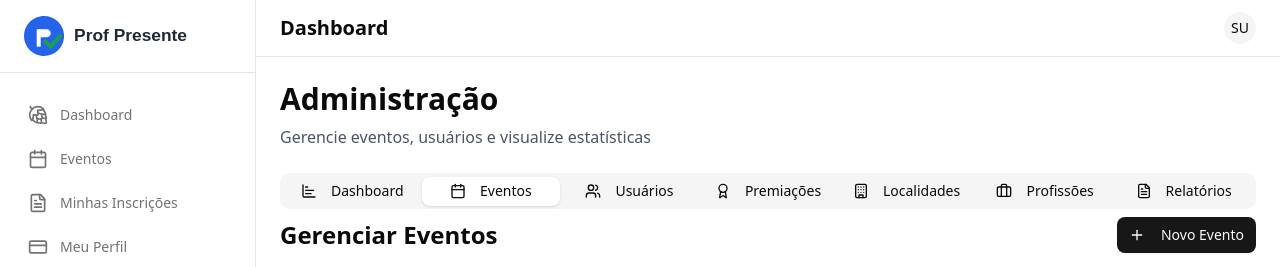
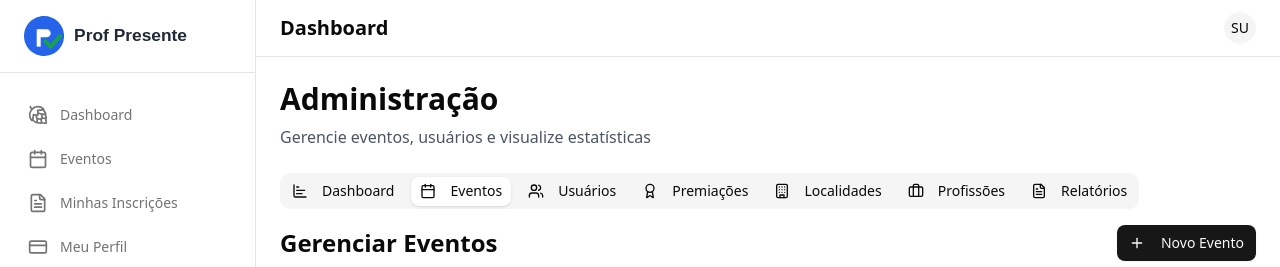
Before and after one commit to cayquesilva/prof-presente, a React (Vite) app in the folder cracha-virtual-frontend/: page /admin in a window 1280 px wide. Shown: the top 267 px of the page. Built offline with nearby package versions, Linux system fonts and the light colour scheme; no server answers; sample sign-in values are in the browser's storage.

Commit message:
style: ajuste de estilização para tabs do administrador resolvida

```diff
--- a/cracha-virtual-frontend/src/components/Layout.jsx
+++ b/cracha-virtual-frontend/src/components/Layout.jsx
@@ -1,6 +1,15 @@
 import { useState } from "react";
 import { Link, useLocation, useNavigate } from "react-router-dom";
 import { useAuth } from "../hooks/useAuth.jsx";
+import {
+  Sheet,
+  SheetContent,
+  SheetDescription, // NOVO
+  SheetHeader, // NOVO
+  SheetTitle, // NOVO
+  SheetTrigger,
+} from "./ui/sheet";
+import { VisuallyHidden } from "@radix-ui/react-visually-hidden"; // NOVO
 import { Button } from "./ui/button";
 import { Avatar, AvatarFallback, AvatarImage } from "./ui/avatar";
 import {
@@ -11,7 +20,6 @@ import {
   DropdownMenuSeparator,
   DropdownMenuTrigger,
 } from "./ui/dropdown-menu";
-import { Sheet, SheetContent, SheetTrigger } from "./ui/sheet";
 import {
   Hop as Home,
   Calendar,
@@ -123,6 +131,13 @@ const Layout = ({ children }) => {
       {/* Sidebar móvel */}
       <Sheet open={sidebarOpen} onOpenChange={setSidebarOpen}>
         <SheetContent side="left" className="p-0 w-64">
+          {/* Adicionamos um título e descrição escondidos para acessibilidade */}
+          <VisuallyHidden asChild>
+            <SheetHeader>
+              <SheetTitle>Menu Principal</SheetTitle>
+              <SheetDescription>Navegação principal do site.</SheetDescription>
+            </SheetHeader>
+          </VisuallyHidden>
           <SidebarContent />
         </SheetContent>
       </Sheet>
@@ -133,6 +148,7 @@ const Layout = ({ children }) => {
         <header className="bg-card border-b px-4 py-3 sm:px-6">
           <div className="flex items-center justify-between">
             <div className="flex items-center space-x-4">
+              {/* Esta é a segunda sidebar, que também precisa da correção */}
               <Sheet>
                 <SheetTrigger asChild>
                   <Button variant="ghost" size="icon" className="lg:hidden">
@@ -140,6 +156,15 @@ const Layout = ({ children }) => {
                   </Button>
                 </SheetTrigger>
                 <SheetContent side="left" className="p-0 w-64">
+                  {/* Adicionamos um título e descrição escondidos para acessibilidade */}
+                  <VisuallyHidden asChild>
+                    <SheetHeader>
+                      <SheetTitle>Menu Principal</SheetTitle>
+                      <SheetDescription>
+                        Navegação principal do site.
+                      </SheetDescription>
+                    </SheetHeader>
+                  </VisuallyHidden>
                   <SidebarContent />
                 </SheetContent>
               </Sheet>
--- a/cracha-virtual-frontend/src/pages/Admin.jsx
+++ b/cracha-virtual-frontend/src/pages/Admin.jsx
@@ -362,8 +362,8 @@ const Admin = () => {
       </div>
 
       <Tabs value={activeTab} onValueChange={setActiveTab}>
-        <div className="w-full overflow-x-auto">
-          <TabsList className="grid w-full grid-cols-7">
+        <div className="w-full overflow-x-auto pb-2">
+          <TabsList className="w-max space-x-2">
             <TabsTrigger value="dashboard">
               <BarChart className="h-4 w-4 mr-2" />
               Dashboard
```
